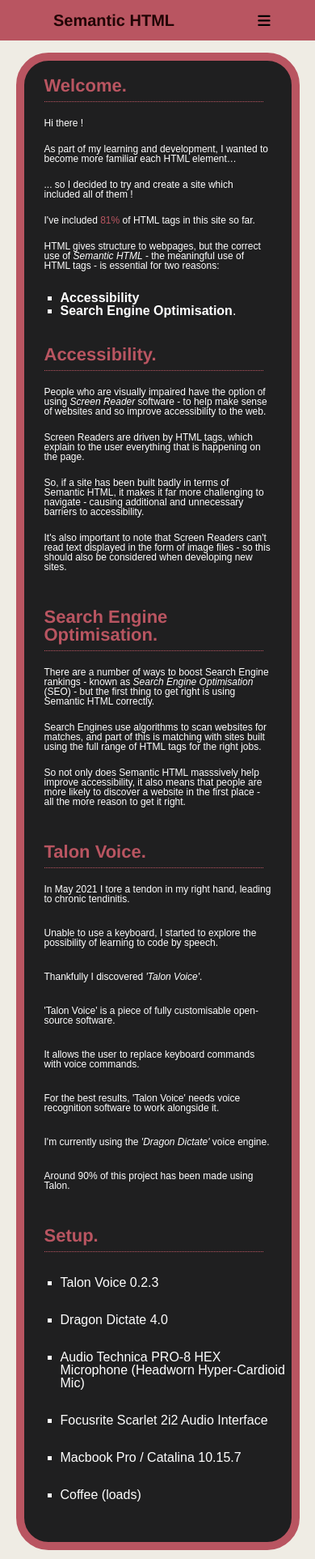
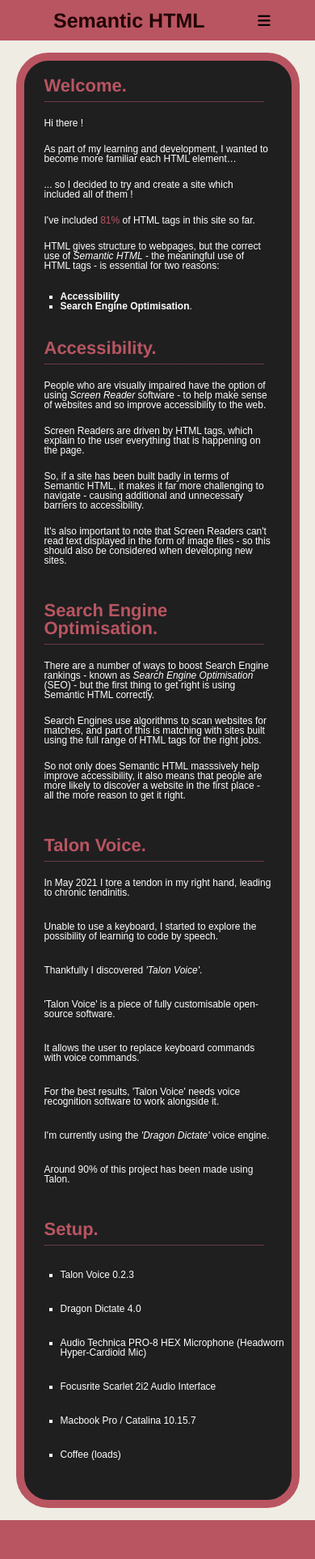
Before and after one commit to BramBrooks/semanticHTML, a React (Create React App) app: page / in a window 390 px wide. Shown: the top 1925 px of the page at 81% size. Built offline with nearby package versions, Linux system fonts and the light colour scheme; a web font is replaced by a local one.

Commit message:
updates font sizes to homepage mobile view

```diff
--- a/src/styles/components/header.scss
+++ b/src/styles/components/header.scss
@@ -181,24 +181,10 @@
         }
       }
     }
-
-    @media screen and (max-width: 430px) {
-      .menu-icon {
-        font-size: 1.2rem;
-        top: 22px;
-      }
-      .title_and_logo_container {
-        margin-left: 80px;
-
-        h1 {
-          font-size: 26px;
-        }
-      }
-    }
   }
 }
 
-@media screen and (max-width: 416px) {
+@media screen and (max-width: 430px) {
   .header_container {
     header {
       height: 50px;
@@ -212,12 +198,12 @@
         margin-left: 60px;
 
         h1 {
-          font-size: 20px;
+          font-size: 25px;
         }
       }
 
       // iphone 5/6/7/8 - 320px
-      @media screen and (max-width: 320px) {
+      @media screen and (max-width: 360px) {
         .menu-icon {
           right: 20px;
         }
@@ -242,4 +228,6 @@
 // iPhone 5         --> 320px
 // iPhone 6/7/8     --> 320px
 // iPhone 6/7/8     --> 320px
+
+
 // Galaxy Fold      --> 280px !!!
--- a/src/styles/main.scss
+++ b/src/styles/main.scss
@@ -109,15 +109,8 @@
     }
 
     p {
-      font-size: 12px;
+      font-size: $mobile-font-size;
     }
-  }
-
-  .menu-icon {
-    right: 20px;
-  }
-  .title_and_logo_container {
-    margin-left: 40px;
   }
 }
 
--- a/src/styles/pages/1.home.scss
+++ b/src/styles/pages/1.home.scss
@@ -16,11 +16,6 @@
 
     .flex_item_1 {
       width: 65%;
-      // min-width: 200px;
-      // flex-grow: 1;
-      // max-width: 900px;
-      // max-width: 100%;
-      // background-color: green;
 
       ol {
         list-style-type: decimal;
@@ -74,3 +69,28 @@
     }
   }
 }
+
+@media screen and (max-width: 430px) {
+  main {
+    h2 {
+      margin-bottom: 0px;
+    }
+
+    .flex_item_1 {
+      li {
+        font-size: $mobile-font-size;
+      }
+      // align-self: center;
+    }
+
+    .flex_item_2 {
+      aside {
+        .set_up_section {
+          li {
+            font-size: $mobile-font-size;
+          }
+        }
+      }
+    }
+  }
+}
--- a/src/styles/variables.scss
+++ b/src/styles/variables.scss
@@ -20,3 +20,5 @@
 $background_grey: #efece4;
 
 $new-red-background: red;
+
+$mobile-font-size: 12px;
```
